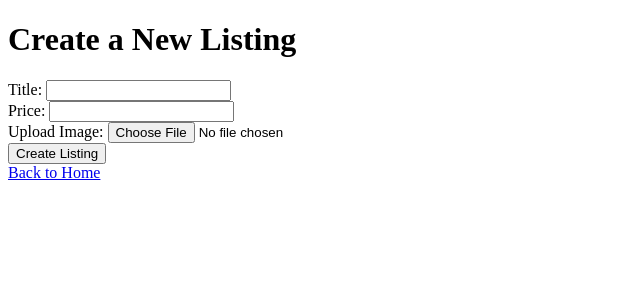
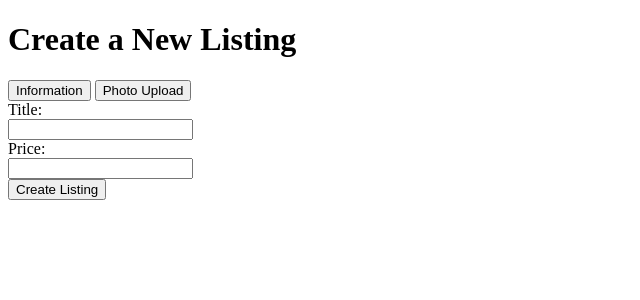
Before and after one commit to MisterAmig0/tst, a Flask app: page /makelisting in a window 1280 px wide. Shown: the top 300 px of the page, without its empty margins (0-640 px from the left). Run offline with Flask 3, Linux system fonts and the light colour scheme.

Commit message:
Choice button

```diff
--- a/templates/makelisting.html
+++ b/templates/makelisting.html
@@ -4,18 +4,76 @@
     <meta charset="UTF-8">
     <meta name="viewport" content="width=device-width, initial-scale=1.0">
     <title>Make a Listing</title>
+    <style>
+
+        .tab-content {
+            display: none;
+        }
+        .tab-content.active {
+            display: block;
+        }
+
+        label {
+            display: block;
+        }
+    </style>
 </head>
 <body>
+
+    <div class="container">
         <h1>Create a New Listing</h1>
+
+        <!-- Tab Buttons -->
+        <div class="tab-buttons">
+            <button class="active" id="info-tab" onclick="showTab('info')">Information</button>
+            <button id="photo-tab" onclick="showTab('photo')">Photo Upload</button>
+        </div>
+
+        <!-- Form (action and method will be handled by Flask) -->
         <form action="{{ url_for('makelisting') }}" method="POST" enctype="multipart/form-data">
+
+            <!-- Information Tab -->
+            <div id="info" class="tab-content active">
                 <label for="title">Title:</label>
-        <input type="text" name="title" required><br>
+                <input type="text" name="title" id="title" required>
+
                 <label for="price">Price:</label>
-        <input type="text" name="price" required><br>
+                <input type="text" name="price" id="price" required>
+            </div>
+
+            <!-- Photo Upload Tab -->
+            <div id="photo" class="tab-content">
                 <label for="image">Upload Image:</label>
-        <input type="file" name="image" accept="image/*" required><br>
+                <input type="file" name="image" id="image" accept="image/*" required>
+            </div>
+
+            <!-- Submit button -->
             <button type="submit">Create Listing</button>
         </form>
-    <a href="{{ url_for('home') }}">Back to Home</a>
+    </div>
+
+    <!-- JavaScript to toggle between tabs -->
+    <script>
+        function showTab(tab) {
+            // Hide all tab content
+            var tabs = document.getElementsByClassName('tab-content');
+            for (var i = 0; i < tabs.length; i++) {
+                tabs[i].classList.remove('active');
+            }
+
+            // Deactivate all tab buttons
+            var buttons = document.getElementsByClassName('tab-buttons')[0].getElementsByTagName('button');
+            for (var i = 0; i < buttons.length; i++) {
+                buttons[i].classList.remove('active');
+            }
+
+            // Show the selected tab content
+            document.getElementById(tab).classList.add('active');
+
+            // Activate the selected tab button
+            document.getElementById(tab + '-tab').classList.add('active');
+        }
+    </script>
+
 </body>
 </html>
```
Also changed, not shown: instance/site.db, static/uploads/IMG_1711.jpeg (added). Lines whose indentation alone changed are shown as unchanged.
